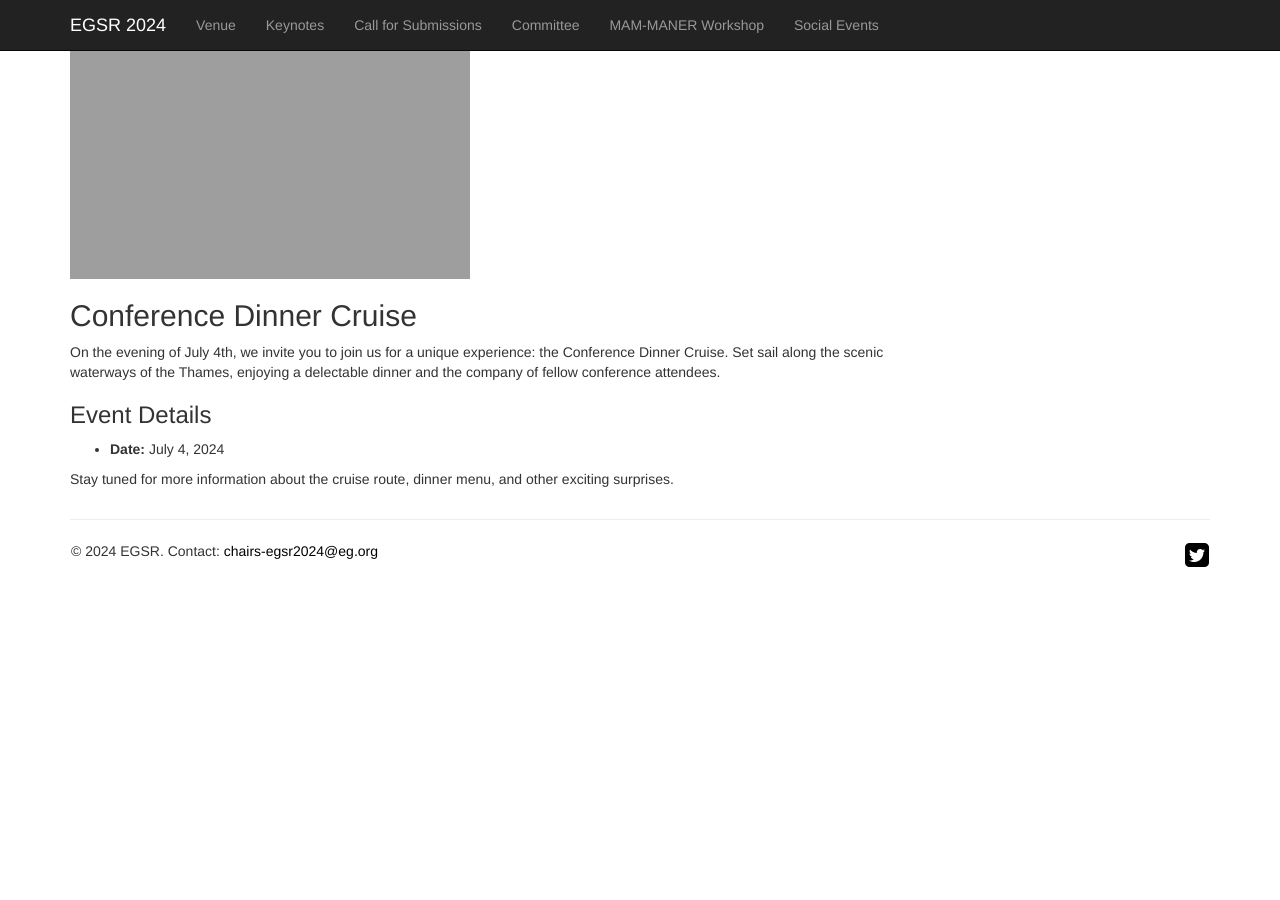
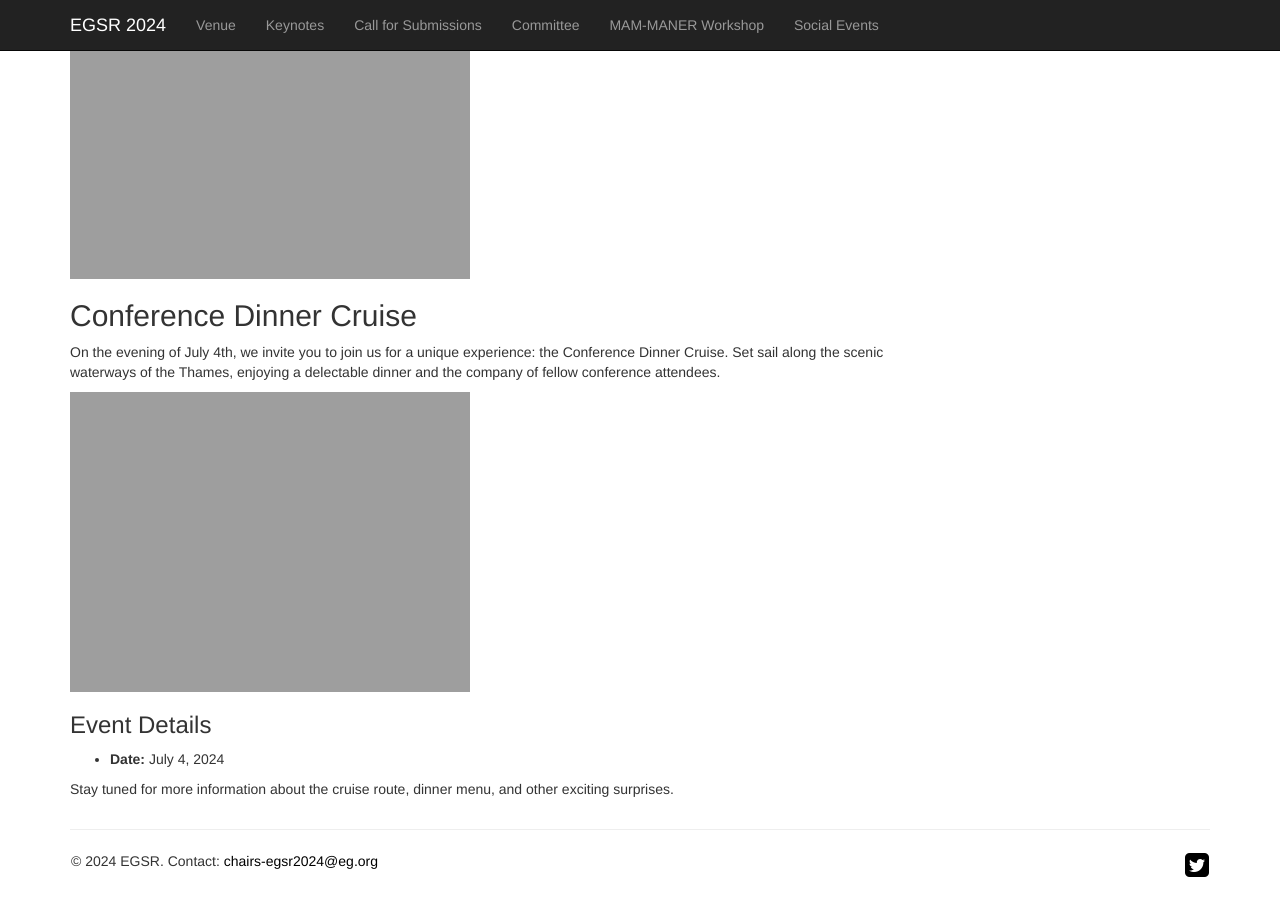
Before and after one commit to emilienogue/egsr2024.github.io, a Jekyll site: the page built from social.md, in a window 1280 px wide and 900 px high, scrolled down 1115 px. Built offline with Jekyll 4.4.1, drawn with Linux system fonts in a browser that asks for light colours; comment, search, counter and statistics services are not loaded; before the commit the page ends 1705 px from its top, so only the background shows below that.

Commit message:
added boat picture to social

```diff
--- a/social.md
+++ b/social.md
@@ -30,6 +30,8 @@ Join us for an enchanting evening reception at the renowned Serpentine Restauran
 
 On the evening of July 4th, we invite you to join us for a unique experience: the Conference Dinner Cruise. Set sail along the scenic waterways of the Thames, enjoying a delectable dinner and the company of fellow conference attendees.
 
+<img class="event-image" src="{{site.url}}/img/social/MilleniumDiamond.jpeg" alt="Thames Cruise Boat">
+
 ### Event Details
 - **Date:** July 4, 2024
 <!--- **Time:** [Insert Time]-->
```
Also changed, not shown: img/social/MilleniumDiamond.jpg (added), 3 other files.
